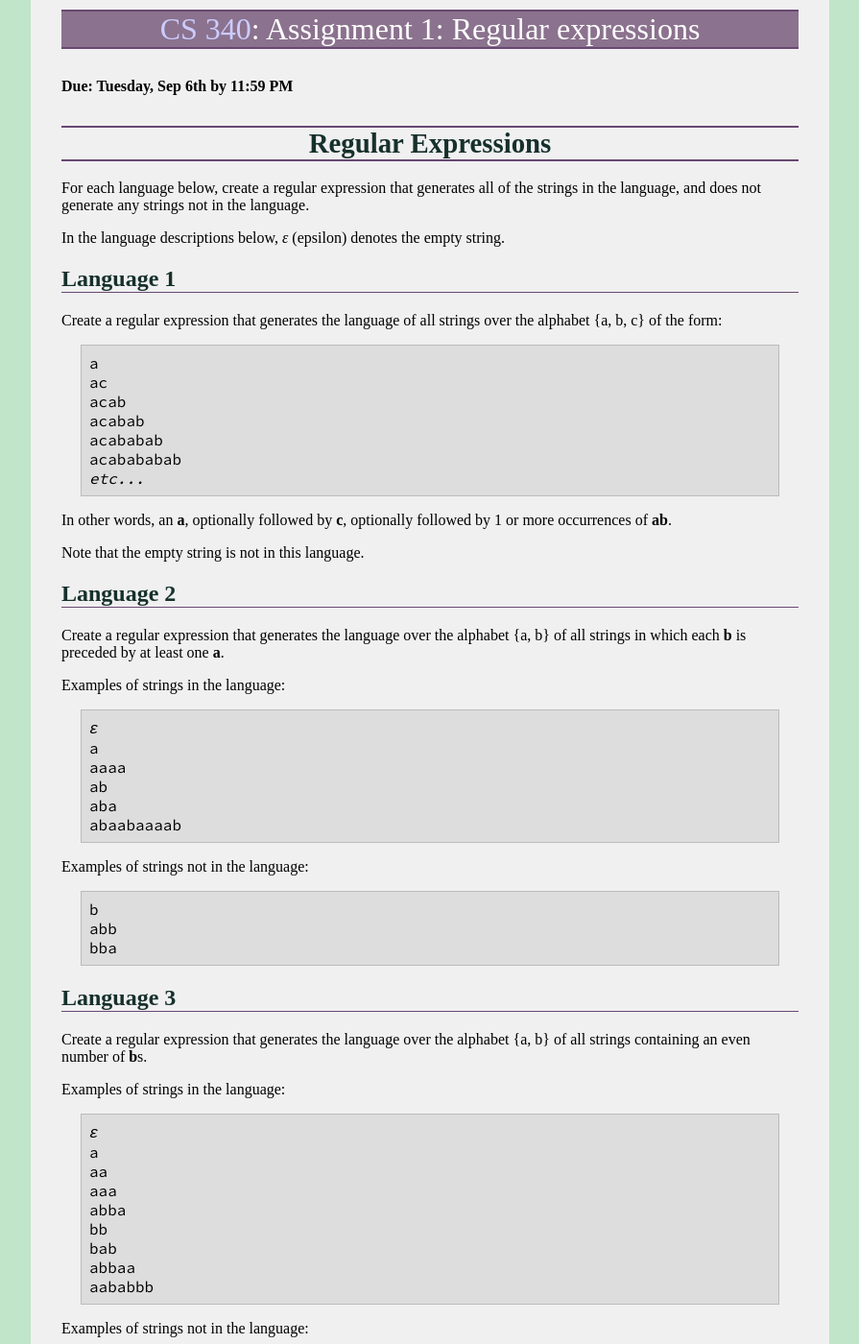
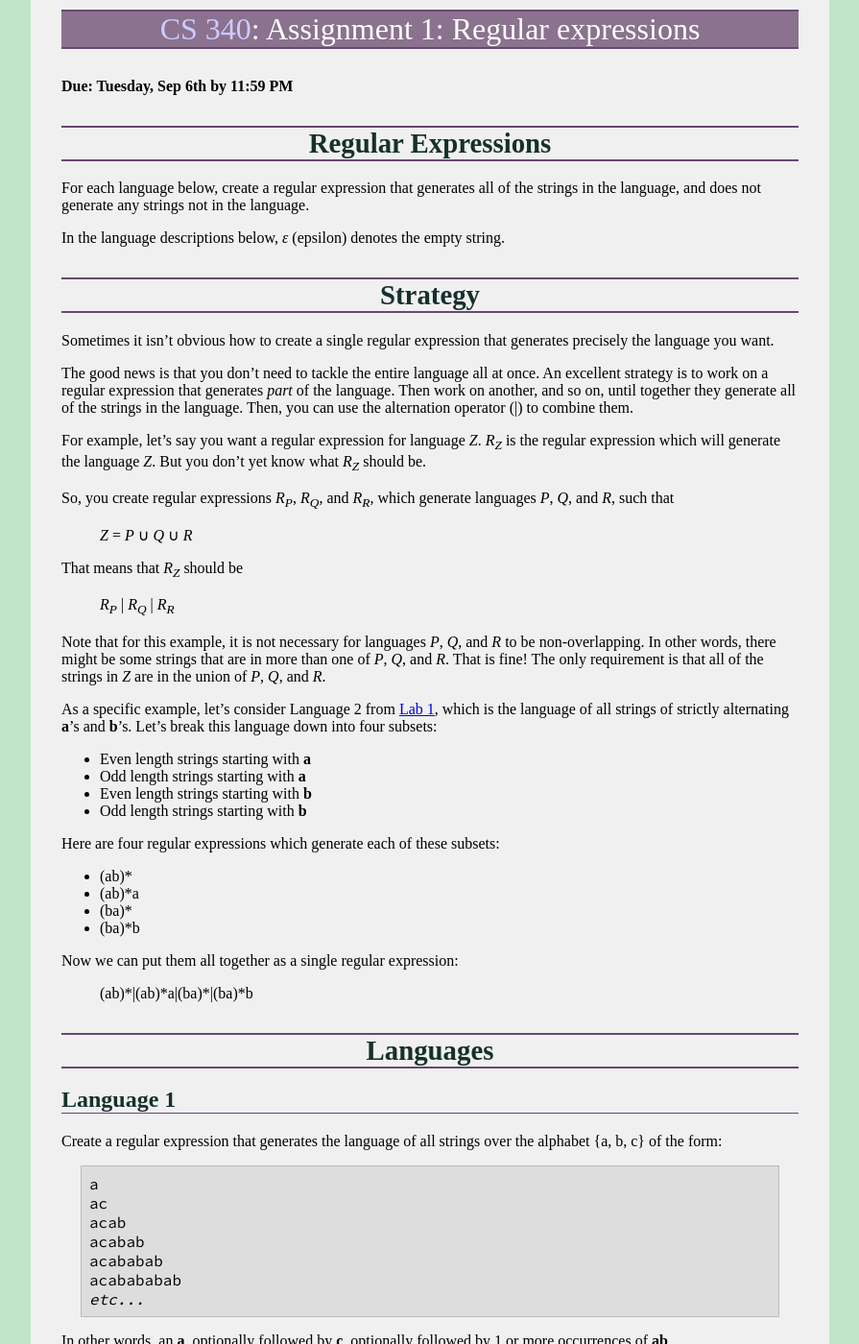
Before and after one commit to ycpcs/cs340-fall2016, a Jekyll site: the page built from assign/assign01.md, in a window 1280 px wide and 1400 px high. Shown: the whole window at 96% size, without its empty margins (192-1087 px from the left). Built offline with Jekyll 4.4.1, drawn with Linux system fonts in a browser that asks for light colours; some web fonts are replaced.

Commit message:
added a strategy section

```diff
--- a/assign/assign01.md
+++ b/assign/assign01.md
@@ -5,12 +5,49 @@ title: "Assignment 1: Regular expressions"
 
 **Due: Tuesday, Sep 6th by 11:59 PM**
 
-Regular Expressions
-===================
+# Regular Expressions
 
 For each language below, create a regular expression that generates all of the strings in the language, and does not generate any strings not in the language.
 
 In the language descriptions below, *ε* (epsilon) denotes the empty string.
+
+# Strategy
+
+Sometimes it isn't obvious how to create a single regular expression that generates precisely the language you want.
+
+The good news is that you don't need to tackle the entire language all at once.  An excellent strategy is to work on a regular expression that generates *part* of the language.  Then work on another, and so on, until together they generate all of the strings in the language.  Then, you can use the alternation operator (\|) to combine them.
+
+For example, let's say you want a regular expression for language *Z*.  <i>R<sub>Z</sub></i> is the regular expression which will generate the language *Z*.  But you don't yet know what <i>R<sub>Z</sub></i> should be.
+
+So, you create regular expressions <i>R<sub>P</sub></i>, <i>R<sub>Q</sub></i>, and <i>R<sub>R</sub></i>, which generate languages *P*, *Q*, and *R*, such that
+
+> *Z* = *P* ∪ *Q* ∪ *R*
+
+That means that <i>R<sub>Z</sub></i> should be
+
+> <i>R<sub>P</sub></i> \| <i>R<sub>Q</sub></i> \| <i>R<sub>R</sub></i>
+
+Note that for this example, it is not necessary for languages *P*, *Q*, and *R* to be non-overlapping.  In other words, there might be some strings that are in more than one of *P*, *Q*, and *R*.  That is fine!  The only requirement is that all of the strings in *Z* are in the union of *P*, *Q*, and *R*.
+
+As a specific example, let's consider Language 2 from [Lab 1](../labs/lab01.html), which is the language of all strings of strictly alternating **a**'s and **b**'s.  Let's break this language down into four subsets:
+
+* Even length strings starting with **a**
+* Odd length strings starting with **a**
+* Even length strings starting with **b**
+* Odd length strings starting with **b**
+
+Here are four regular expressions which generate each of these subsets:
+
+* (ab)\*
+* (ab)\*a
+* (ba)\*
+* (ba)\*b
+
+Now we can put them all together as a single regular expression:
+
+> (ab)\*\|(ab)\*a\|(ba)\*\|(ba)\*b
+
+# Languages
 
 Language 1
 ----------
```
